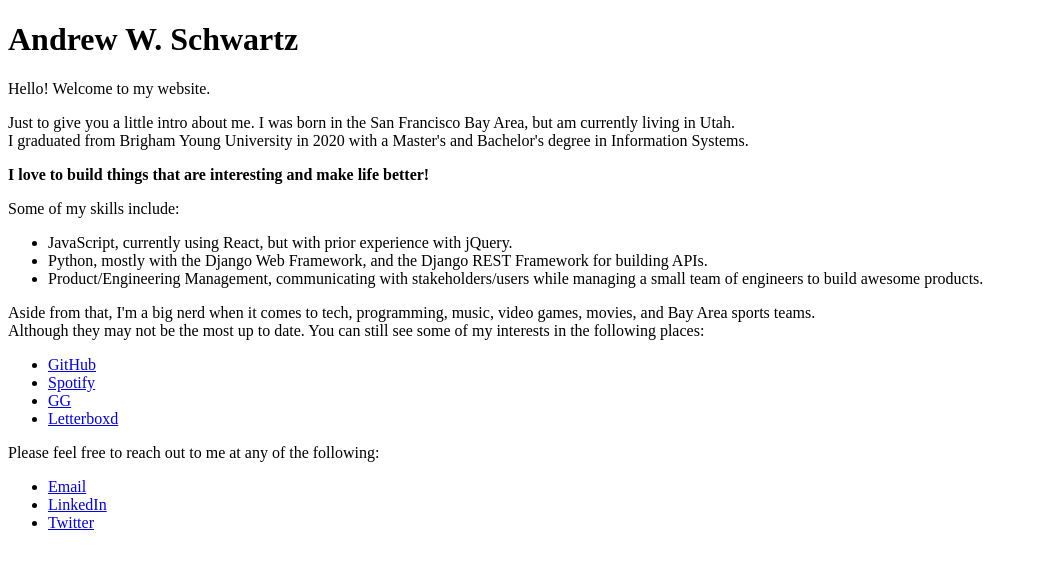
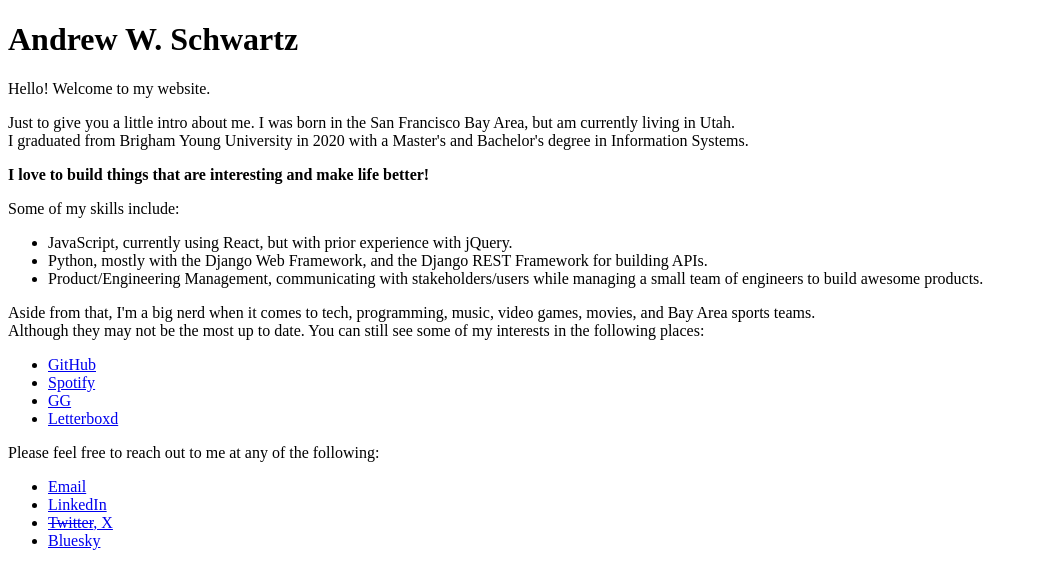
Before and after one commit to andrewwschwartz/andrewwschwartz-personal, a plain HTML site: page index.html in a window 1280 px wide. Shown: the whole page, without its empty margins (0-1038 px from the left). Drawn offline with Linux system fonts and the light colour scheme.

Commit message:
Update index.html

```diff
--- a/index.html
+++ b/index.html
@@ -81,7 +81,14 @@
       <li>
         <a href="https://www.linkedin.com/in/andrew-w-schwartz/">LinkedIn</a>
       </li>
-      <li><a href="https://twitter.com/and__schwartz">Twitter</a></li>
+      <li>
+        <a href="https://twitter.com/and__schwartz">
+          <s>Twitter</s>, X
+        </a>
+      </li>
+      <li>
+        <a href="https://bsky.app/profile/andrewwschwartz.com">Bluesky</a>
+      </li>
     </ul>
     <!-- <script src="index.js"></script> -->
   </body>
```
